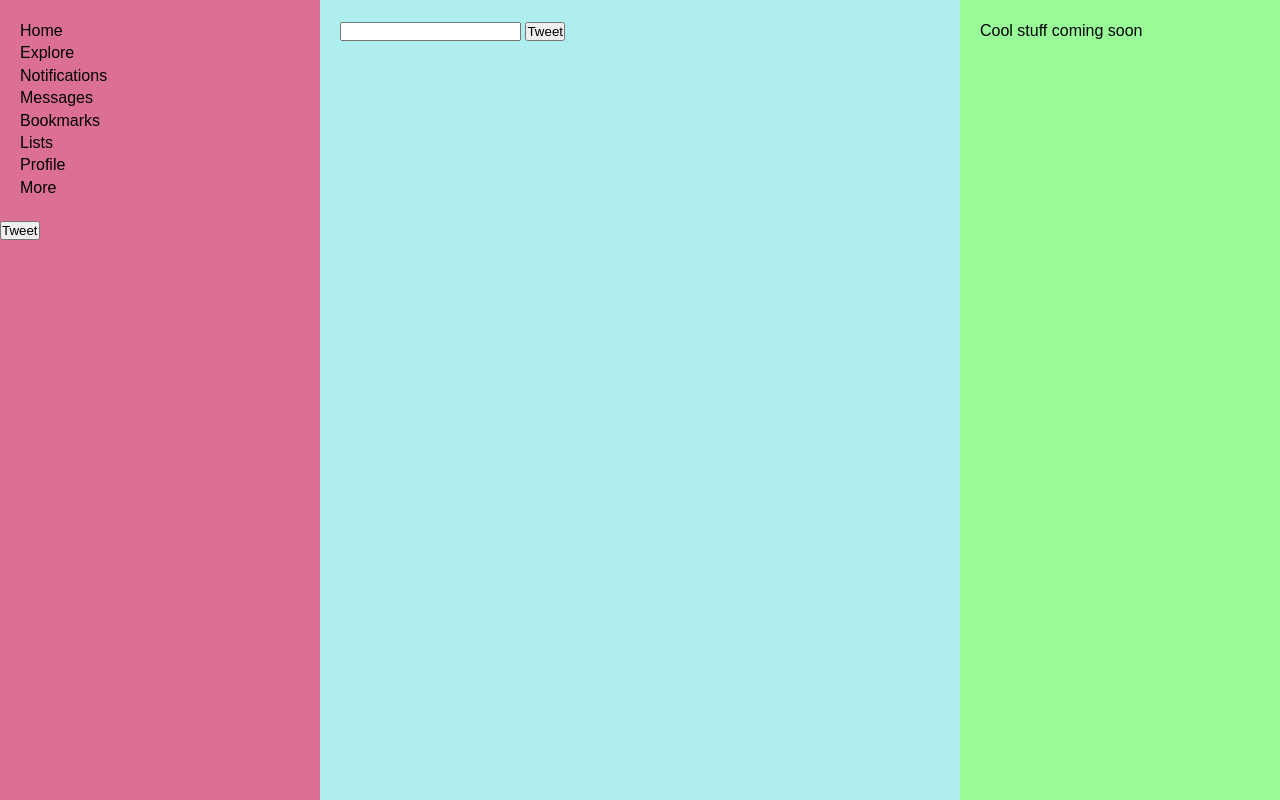
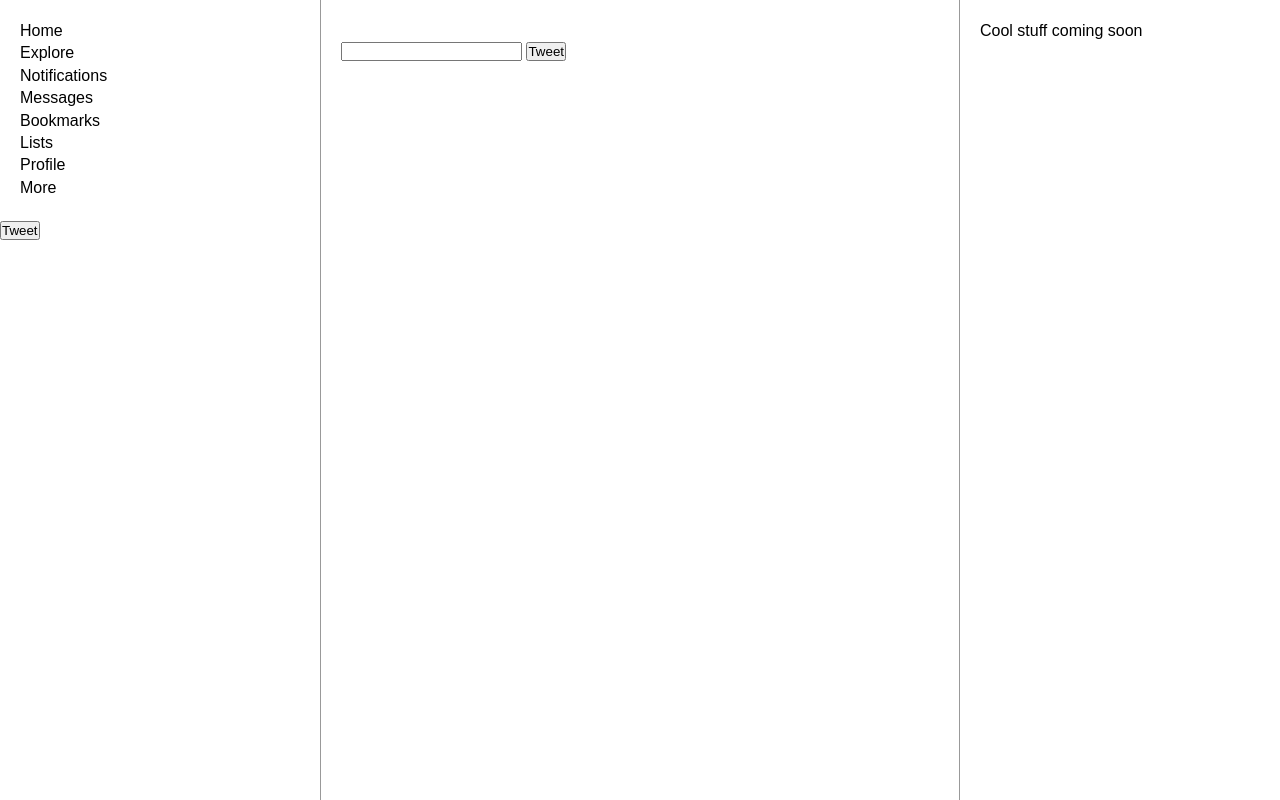
Before and after one commit to rmar8138/vanillajs-twitter-clone, a website: page index.html in a window 1280 px wide. Drawn offline with nearby package versions, Linux system fonts and the light colour scheme; no server answers.

Commit message:
Even more styles

```diff
--- a/scss/components/_feed.scss
+++ b/scss/components/_feed.scss
@@ -1,5 +1,6 @@
 .feed {
-  background-color: paleturquoise;
+  border-left: 1px solid #999;
+  border-right: 1px solid #999;
   flex: 0 1 50%;
   overflow: scroll;
 }
--- a/scss/components/_navbar.scss
+++ b/scss/components/_navbar.scss
@@ -1,5 +1,4 @@
 .navbar {
-  background-color: palevioletred;
   flex: 0 1 25%;
   &__list {
   }
--- a/scss/components/_trends.scss
+++ b/scss/components/_trends.scss
@@ -1,4 +1,3 @@
 .trends {
-  background-color: palegreen;
   flex: 0 1 25%;
 }
--- a/scss/components/_tweet-form.scss
+++ b/scss/components/_tweet-form.scss
@@ -1,4 +1,6 @@
 .tweet-form {
+  padding: 2rem 0;
+
   &__text {
   }
 
--- a/scss/components/_tweets.scss
+++ b/scss/components/_tweets.scss
@@ -2,7 +2,7 @@
 }
 
 .tweet {
-  border: 1px solid black;
+  border: 1px solid #999;
   padding: 1rem;
 
   &__author {
```
Also changed, not shown: css/main.css.
